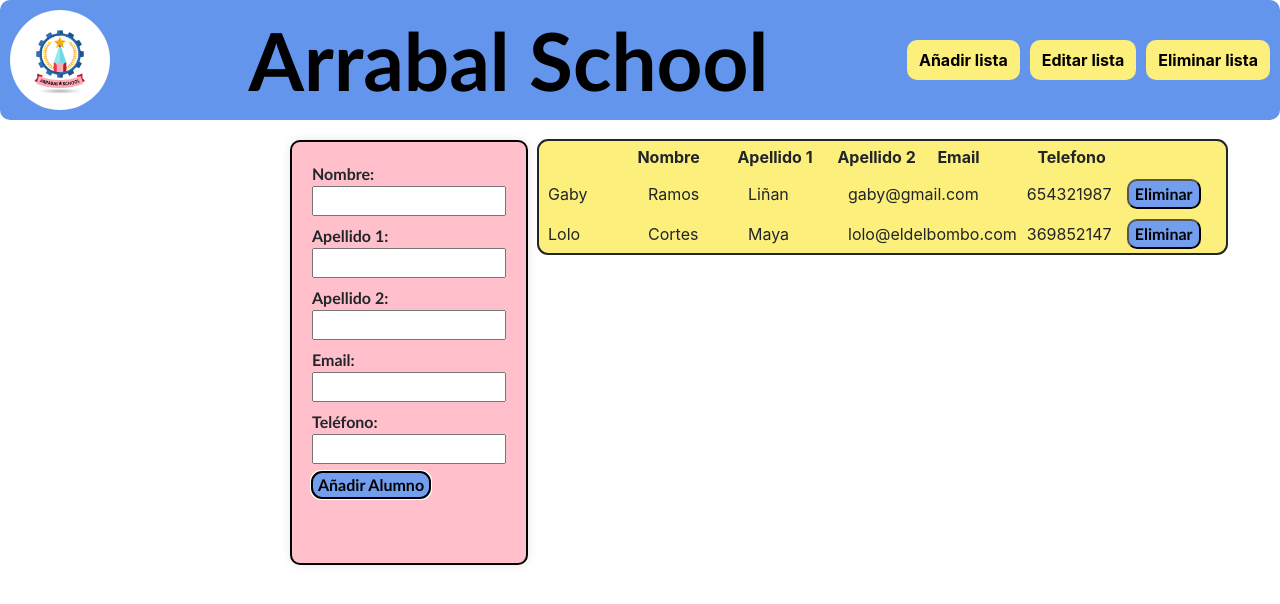
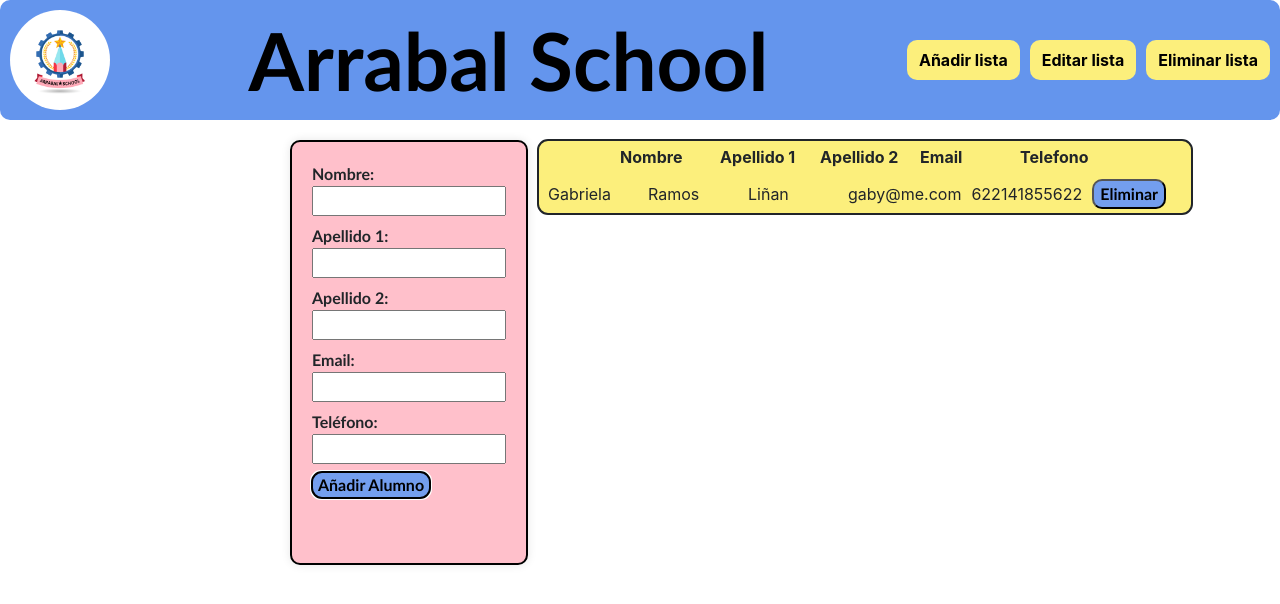
Before and after one commit to GabrielaRamos79/Proyecto3React, a React (Vite) app in the folder Proyecto3/: page / in a window 1280 px wide. Shown: the top 604 px of the page. Built offline with nearby package versions, Linux system fonts and the light colour scheme; data requests are answered from the project's data file.

Commit message:
Last modifications

```diff
--- a/Proyecto3/db.json
+++ b/Proyecto3/db.json
@@ -1,20 +1,12 @@
 {
   "users": [
     {
-      "id": "1",
-      "nombre": " Gaby",
+      "id": 1706809828530,
+      "nombre": "Gabriela",
       "apellido1": "Ramos",
       "apellido2": "Liñan",
-      "email": "gaby@gmail.com",
-      "telefono": "654321987"
-    },
-    {
-      "id": 1706807472990,
-      "nombre": "Lolo",
-      "apellido1": "Cortes",
-      "apellido2": "Maya",
-      "email": "lolo@eldelbombo.com",
-      "telefono": "369852147"
+      "email": "gaby@me.com",
+      "telefono": "622141855622"
     }
   ]
 }
--- a/Proyecto3/src/components/Proyecto3.jsx
+++ b/Proyecto3/src/components/Proyecto3.jsx
@@ -21,10 +21,14 @@ import Imagen1 from "../img/logo.png";
     // setUser({...user, [e.target.name]:e.target.value})
   };
 
-  const handleRemoveUser = (id) => {
-    const updateAlumnos = alumnos.filter((alumno) => alumno.id !== id);
-    setAlumnos(updateAlumnos);
-  };
+  const handleRemoveUser = async (id) => {
+    await UserService.deleteUser(id);
+    setAlumnos((prevAlumnos) => {
+      const updateAlumnos = prevAlumnos.filter((alumno) => alumno.id !== id);
+      return updateAlumnos;
+  });
+  getdata();
+};
 
   // const handleSubmit = (e) => {
   //   e.preventDefault();
--- a/Proyecto3/src/components/userService.js
+++ b/Proyecto3/src/components/userService.js
@@ -39,6 +39,10 @@ export const UserService = {
         await apiClient.post("/users", newUser)
         // una vez enviada la petición, llamamos a la función getAllUsers() para actual
 
+    },
+
+    async deleteUser(id) {
+        await apiClient.delete(`/users/${id}`);
     }
 
 
```
